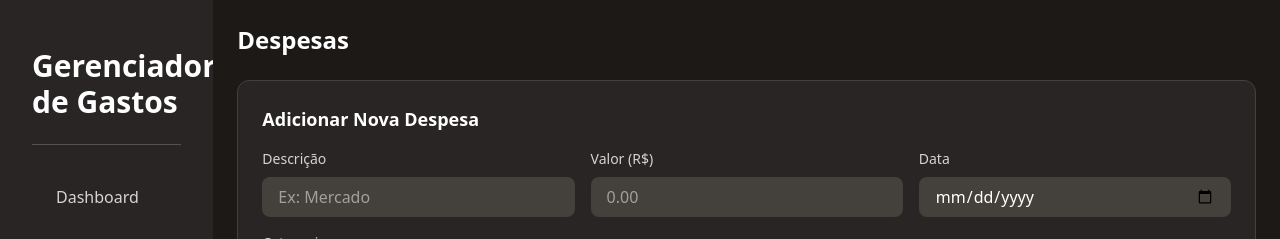
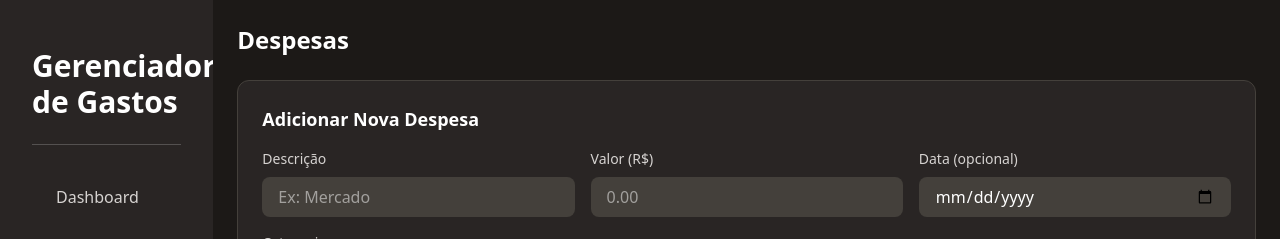
Before and after one commit to NicolasArthurDev/gerenciador-de-gastos, a React (Vite) app: page /despesas in a window 1280 px wide. Shown: the top 239 px of the page. Built offline with nearby package versions, Linux system fonts and the light colour scheme.

Commit message:
fix: ajusta a data para ser opcional

```diff
--- a/src/components/ui/form/index.tsx
+++ b/src/components/ui/form/index.tsx
@@ -88,14 +88,13 @@ export function EntryForm({
 					</div>
 					<div>
 						<label className="block text-stone-300 text-sm mb-2">
-							Data
+							Data (opcional)
 						</label>
 						<input
 							type="date"
 							value={date}
 							onChange={(e) => setDate(e.target.value)}
 							className="w-full bg-stone-700 text-white px-4 py-2 rounded-lg focus:outline-none focus:ring-2 focus:ring-green-500"
-							required
 						/>
 					</div>
 				</div>
@@ -193,14 +192,13 @@ export function ExpenseForm({
 					</div>
 					<div>
 						<label className="block text-stone-300 text-sm mb-2">
-							Data
+							Data (opcional)
 						</label>
 						<input
 							type="date"
 							value={date}
 							onChange={(e) => setDate(e.target.value)}
 							className="w-full bg-stone-700 text-white px-4 py-2 rounded-lg focus:outline-none focus:ring-2 focus:ring-red-500"
-							required
 						/>
 					</div>
 					<div>
--- a/src/components/ui/history/index.tsx
+++ b/src/components/ui/history/index.tsx
@@ -69,9 +69,9 @@ export default function History({
 								</p>
 								<div className="flex flex-col">
 									<p className="text-stone-400 text-sm">
-										{new Date(item.date).toLocaleDateString(
-											'pt-BR',
-										)}
+										{item.date
+											? new Date(item.date).toLocaleDateString('pt-BR')
+											: 'Sem Data'}
 									</p>
 									{!isEntry && (
 										<span className="text-xs text-stone-400">
```
